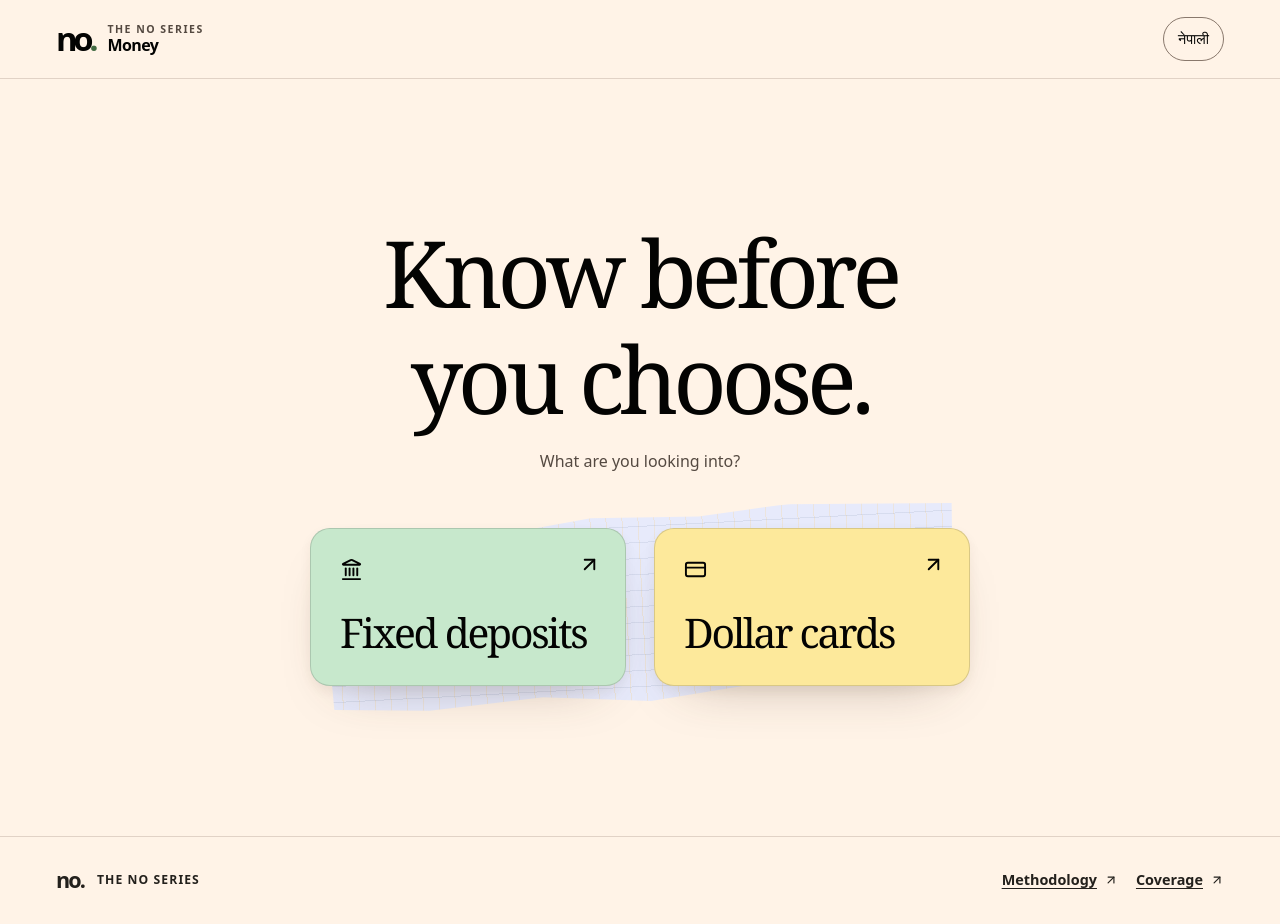
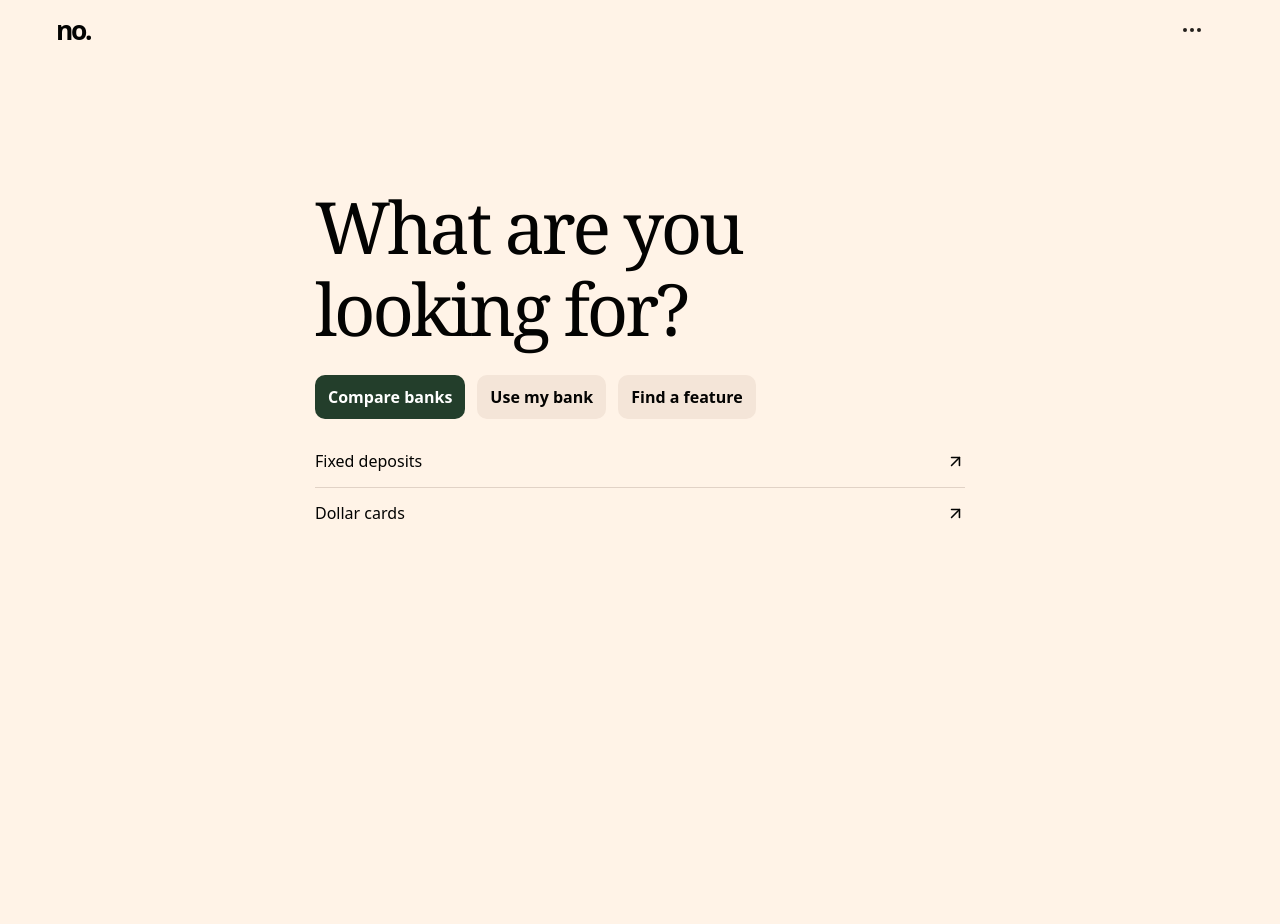
Before and after one commit to rijan-poudel/The-No-Series, a Next.js app: page /en/money in a window 1280 px wide. After the commit the page ends 800 px from the top, so only its background shows below. Built offline with nearby package versions, Linux system fonts and the light colour scheme.

Commit message:
Redesign Money around banking tasks

```diff
--- a/app/[locale]/money/page.tsx
+++ b/app/[locale]/money/page.tsx
@@ -1,13 +1,18 @@
 import { notFound } from "next/navigation";
-import { MoneyHome } from "../../../src/ui/home";
+import { intents, MoneyHome } from "../../../src/ui/home";
 import { isLocale } from "../../../src/ui/copy";
 
 export default async function Money({
   params,
+  searchParams,
 }: {
   params: Promise<{ locale: string }>;
+  searchParams: Promise<{ intent?: string | string[] }>;
 }) {
   const { locale } = await params;
   if (!isLocale(locale)) notFound();
-  return <MoneyHome locale={locale} />;
+  const { intent } = await searchParams;
+  return (
+    <MoneyHome locale={locale} intent={intents.find((key) => key === intent)} />
+  );
 }
--- a/app/styles.css
+++ b/app/styles.css
@@ -1337,3 +1337,191 @@ html[lang="ne"]
   font-weight: 750;
   text-decoration-thickness: 0.14em;
 }
+
+/* Compact navigation and task choices */
+.quiet-header {
+  border: 0;
+}
+.quiet-header .masthead {
+  min-height: 60px;
+}
+.quiet-brand {
+  display: inline-flex;
+  min-height: 44px;
+  align-items: center;
+  font-size: 1.65rem;
+  font-weight: 800;
+  letter-spacing: -0.09em;
+  text-decoration: none;
+}
+.utility-menu {
+  position: relative;
+  z-index: 2;
+}
+.utility-menu summary {
+  display: grid;
+  place-items: center;
+  width: 44px;
+  height: 44px;
+  cursor: pointer;
+  list-style: none;
+}
+.utility-menu summary::-webkit-details-marker,
+.priority-sheet summary::-webkit-details-marker {
+  display: none;
+}
+.utility-menu > div {
+  position: absolute;
+  inset-inline-end: 0;
+  padding: 6px;
+  min-width: max-content;
+  background: #fffaf4;
+  border-radius: 13px;
+  box-shadow: var(--paper-shadow);
+}
+.utility-menu a {
+  display: flex;
+  align-items: center;
+  min-height: 44px;
+  padding-inline: 12px;
+}
+.intent-home {
+  max-width: 650px;
+  padding-block: clamp(48px, 11vw, 125px) 64px;
+}
+.intent-home h1 {
+  font-family: var(--serif);
+  font-weight: 400;
+  font-size: clamp(2.6rem, 7vw, 4.5rem);
+  text-wrap: balance;
+}
+html[lang="ne"] .intent-home h1 {
+  font-family: var(--devanagari);
+}
+.intent-switch {
+  display: flex;
+  flex-wrap: wrap;
+  gap: 8px 12px;
+  margin: 26px 0 16px;
+}
+.intent-switch a,
+.choice-options span {
+  display: inline-flex;
+  align-items: center;
+  min-height: 44px;
+  padding: 7px 13px;
+  border-radius: 10px;
+  background: #f4e5d8;
+  text-decoration: none;
+  font-weight: 650;
+}
+.intent-switch a[aria-current],
+.choice-options input:checked + span {
+  background: #233e2b;
+  color: #fff;
+}
+.intent-links {
+  display: grid;
+}
+.intent-links > a {
+  display: flex;
+  align-items: center;
+  justify-content: space-between;
+  gap: 12px;
+  min-height: 52px;
+  padding: 8px 0;
+  text-decoration: none;
+}
+.intent-links > a:hover {
+  text-decoration: underline;
+}
+.intent-links > a + a {
+  border-top: 1px solid var(--rule);
+}
+.paper-guide {
+  padding-top: clamp(20px, 5vw, 48px);
+}
+.paper-guide h1 {
+  margin: 0 0 24px;
+}
+.catch-paper {
+  box-shadow: none;
+  background: #fbe9a7;
+}
+.priority-sheet {
+  border: 0;
+}
+.priority-sheet > summary {
+  display: flex;
+  gap: 10px;
+  align-items: center;
+  min-height: 44px;
+  list-style: none;
+  cursor: pointer;
+  font-weight: 700;
+}
+.priority-sheet[open] > summary svg {
+  transform: rotate(180deg);
+}
+.guide-form {
+  grid-template-columns: minmax(0, 1fr);
+  gap: 18px;
+}
+.choice-field {
+  border: 0;
+  padding: 0;
+  min-width: 0;
+}
+.choice-field legend {
+  padding: 0;
+  font-size: 0.9rem;
+  margin-bottom: 6px;
+  color: var(--muted);
+}
+.choice-options {
+  display: flex;
+  flex-wrap: wrap;
+  gap: 8px;
+}
+.guide-form .choice-options label {
+  display: inline-flex;
+  cursor: pointer;
+}
+.choice-options input:focus-visible + span {
+  outline: 2px solid var(--focus);
+  outline-offset: 3px;
+}
+.guide-form button {
+  justify-self: stretch;
+  width: 100%;
+  border-radius: 12px;
+  min-height: 48px;
+}
+.card-sources {
+  margin-top: 28px;
+  scroll-margin-top: 12px;
+}
+.card-sources h2 {
+  font-size: clamp(1.4rem, 4vw, 2rem);
+}
+
+.card-source-list {
+  list-style: none;
+  padding: 0;
+  margin: 0;
+}
+.card-source-list > li {
+  padding-block: 12px;
+}
+.card-source-list > li + li {
+  border-top: 1px solid var(--rule);
+}
+.card-source-list a {
+  display: inline-block;
+  font-weight: 700;
+}
+.card-source-list p {
+  color: var(--muted);
+  margin-top: 4px;
+  font-size: 0.9rem;
+}
--- a/next.config.ts
+++ b/next.config.ts
@@ -2,6 +2,7 @@ import type { NextConfig } from "next";
 
 const config: NextConfig = {
   outputFileTracingRoot: process.cwd(),
+  devIndicators: false,
   poweredByHeader: false,
   distDir:
     process.env.MONEY_DEMO === "1" && process.env.NODE_ENV === "development"
--- a/scripts/check-production.mjs
+++ b/scripts/check-production.mjs
@@ -143,10 +143,10 @@ test("built bilingual pages render through Next's server without a listening por
   const ne = await render("/ne/money");
   assert.equal(en.status, 200);
   assert.match(en.html, /<html lang="en"/);
-  assert.match(en.html, /Know before you choose/);
+  assert.match(en.html, /What are you looking for/);
   assert.equal(ne.status, 200);
   assert.match(ne.html, /<html lang="ne"/);
-  assert.match(ne.html, /छान्नुअघि थाहा पाउनुहोस्/);
+  assert.match(ne.html, /के खोज्दै हुनुहुन्छ/);
   const comparison = await render(
     "/ne/money/fixed-deposits?term=12&payout=maturity",
   );
--- a/src/ui/copy.ts
+++ b/src/ui/copy.ts
@@ -6,6 +6,26 @@ export const isLocale = (input: string): input is Locale =>
 export const intlLocale = (locale: Locale) =>
   locale === "ne" ? "ne-NP-u-nu-deva" : "en-IN";
 const words = {
+  bankingChoices: ["What are you looking for?", "के खोज्दै हुनुहुन्छ?"],
+  intentCompare: ["Compare banks", "बैंक तुलना"],
+  intentExisting: ["Use my bank", "आफ्नो बैंक"],
+  intentFeature: ["Find a feature", "सुविधा खोज्नुहोस्"],
+  chooseBank: ["Choose your bank", "आफ्नो बैंक छान्नुहोस्"],
+  bankRates: ["Check deposit rates", "निक्षेपका ब्याजदर हेर्नुहोस्"],
+  cardFees: ["Check dollar card fees", "डलर कार्ड शुल्क हेर्नुहोस्"],
+  quarterlyInterest: ["Quarterly interest", "त्रैमासिक ब्याज"],
+  virtualCardFeature: ["Virtual dollar card", "भर्चुअल डलर कार्ड"],
+  nmbPublishedFees: [
+    "Bank FAQ lists NPR 500 to issue and NPR 500 per reload.",
+    "बैंकको प्रश्नोत्तरमा जारी गर्न रु ५०० र हरेक पटक रकम थप्न रु ५०० उल्लेख छ।",
+  ],
+  nmbTariff: ["NMB tariff archive", "एनएमबीको शुल्क सूची"],
+  officialCardSources: [
+    "Bank fee schedules and card terms",
+    "बैंकका शुल्क र कार्डका सर्तहरू",
+  ],
+  guideOptions: ["Options", "विकल्पहरू"],
+
   bankNotices: ["Published bank notices", "बैंकका प्रकाशित सूचनाहरू"],
   noticeScope: [
     "Advertised annual rates in official notices for personal NPR deposits. Payout and withdrawal terms still need separate confirmation.",
@@ -31,8 +51,8 @@ const words = {
   pickCategory: ["What are you looking into?", "केबारे बुझ्न चाहनुहुन्छ?"],
   categories: ["Categories", "विषयहरू"],
   depositCatchLead: [
-    "Withdrawing early can change the rate you actually receive. Check the early withdrawal terms before you commit.",
-    "समयअघि रकम निकाल्दा पाउने ब्याजदर बदलिन सक्छ। निक्षेप राख्नुअघि समयअघि निकाल्ने सर्त हेर्नुहोस्।",
+    "Withdrawing early can reduce the interest you receive.",
+    "समयअघि रकम निकाल्दा पाउने ब्याज घट्न सक्छ।",
   ],
   cardCatchLead: [
     "A low issuance fee can hide costly reloads. App and branch fees can differ.",
--- a/src/ui/home.tsx
+++ b/src/ui/home.tsx
@@ -1,30 +1,61 @@
-import { ArrowUpRight, CreditCard, Landmark } from "lucide-react";
-import { productPath, t, type Locale } from "./copy";
+import { ArrowUpRight } from "lucide-react";
+import { moneyPath, productPath, t, type Label, type Locale } from "./copy";
 
-export function MoneyHome({ locale }: { locale: Locale }) {
+export const intents = ["compare", "existing", "feature"] as const;
+export type Intent = (typeof intents)[number];
+
+export function MoneyHome({
+  locale,
+  intent,
+}: {
+  locale: Locale;
+  intent?: Intent;
+}) {
+  const home = moneyPath(locale);
+  const deposits = productPath(locale, "fixed-deposits");
+  const cards = productPath(locale, "dollar-cards");
+  const choices: readonly (readonly [Label, string])[] =
+    intent === "existing"
+      ? [
+          ["bankRates", home + "/notices?bank=choose"],
+          ["cardFees", cards + "#fees"],
+        ]
+      : intent === "feature"
+        ? [
+            ["quarterlyInterest", deposits + "?term=12&payout=quarterly#picks"],
+            ["virtualCardFeature", cards + "?fee=issuance&form=virtual#picks"],
+            ["appFee", cards + "?fee=app&form=virtual#picks"],
+          ]
+        : [
+            ["fixed", deposits],
+            ["cards", cards],
+          ];
+  const labels = {
+    compare: "intentCompare",
+    existing: "intentExisting",
+    feature: "intentFeature",
+  } as const;
   return (
-    <section className="paper-home container">
-      <div className="paper-intro">
-        <h1>{t(locale, "beforeChoose")}</h1>
-        <p>{t(locale, "pickCategory")}</p>
-      </div>
-      <div className="paper-choices">
-        <a
-          href={productPath(locale, "fixed-deposits")}
-          className="paper-choice deposit-paper"
-        >
-          <Landmark size={23} aria-hidden />
-          <h2>{t(locale, "fixed")}</h2>
-          <ArrowUpRight size={23} aria-hidden />
-        </a>
-        <a
-          href={productPath(locale, "dollar-cards")}
-          className="paper-choice card-paper"
-        >
-          <CreditCard size={23} aria-hidden />
-          <h2>{t(locale, "cards")}</h2>
-          <ArrowUpRight size={23} aria-hidden />
-        </a>
+    <section className="intent-home container">
+      <h1>{t(locale, "bankingChoices")}</h1>
+      <nav className="intent-switch" aria-label={t(locale, "bankingChoices")}>
+        {intents.map((key) => (
+          <a
+            key={key}
+            href={home + "?intent=" + key}
+            aria-current={(intent ?? "compare") === key ? "page" : undefined}
+          >
+            {t(locale, labels[key])}
+          </a>
+        ))}
+      </nav>
+      <div className="intent-links">
+        {choices.map(([label, href]) => (
+          <a key={label} href={href}>
+            <span>{t(locale, label)}</span>
+            <ArrowUpRight size={19} aria-hidden />
+          </a>
+        ))}
       </div>
     </section>
   );
--- a/src/ui/shell.tsx
+++ b/src/ui/shell.tsx
@@ -1,9 +1,19 @@
 "use client";
 
 import Link from "next/link";
-import { usePathname, useRouter } from "next/navigation";
-import { ArrowUpRight } from "lucide-react";
+import { Suspense } from "react";
+import { usePathname, useSearchParams } from "next/navigation";
+import { Ellipsis } from "lucide-react";
 import { moneyPath, t, type Locale } from "./copy";
+
+function LanguageLink({ target, other }: { target: string; other: Locale }) {
+  const query = useSearchParams().toString();
+  return (
+    <a href={target + (query ? "?" + query : "")} lang={other} hrefLang={other}>
+      {other === "ne" ? "नेपाली" : "English"}
+    </a>
+  );
+}
 
 export function SiteShell({
   locale,
@@ -13,72 +23,42 @@ export function SiteShell({
   children: React.ReactNode;
 }) {
   const current = usePathname();
-  const router = useRouter();
   const other = locale === "en" ? "ne" : "en";
+  const home = moneyPath(locale);
   const target =
     current?.replace(/^\/(en|ne)(?=\/|$)/, "/" + other) ?? moneyPath(other);
-  const home = moneyPath(locale);
-  const category = /^\/(en|ne)\/money\/(fixed-deposits|dollar-cards)$/.test(
-    current,
-  );
+
   return (
     <>
       <a className="skip" href="#content">
         {t(locale, "skip")}
       </a>
-      <header className="site-header">
+      <header className="site-header quiet-header">
         <div className="container masthead">
-          <Link href={home} className="brand">
-            <span className="brand-mark" aria-hidden="true">
-              no<span>.</span>
-            </span>
-            <span className="brand-text">
-              <span>{t(locale, "series")}</span>
-              <strong>{t(locale, "money")}</strong>
-            </span>
+          <Link
+            href={home}
+            className="quiet-brand"
+            aria-label={t(locale, "home")}
+          >
+            <span aria-hidden="true">no.</span>
           </Link>
-          {!category && (
-            <Link
-              prefetch={false}
-              className="switch"
-              href={target}
-              onClick={(event) => {
-                if (
-                  event.metaKey ||
-                  event.ctrlKey ||
-                  event.shiftKey ||
-                  event.altKey
-                )
-                  return;
-                if (location.search || location.hash) {
-                  event.preventDefault();
-                  router.push(target + location.search + location.hash);
-                }
-              }}
-              hrefLang={other}
-              lang={other}
-            >
-              {other === "ne" ? "नेपाली" : "English"}
-            </Link>
-          )}
+          <details className="utility-menu" key={current}>
+            <summary aria-label={t(locale, "menu")}>
+              <Ellipsis size={24} aria-hidden />
+            </summary>
+            <div>
+              <Suspense>
+                <LanguageLink target={target} other={other} />
+              </Suspense>
+              <Link href={home + "/coverage"}>{t(locale, "coverage")}</Link>
+              <Link href={home + "/methodology"}>
+                {t(locale, "methodology")}
+              </Link>
+            </div>
+          </details>
         </div>
       </header>
       <main id="content">{children}</main>
-      <footer className="site-footer">
-        <div className="container footer-row">
-          <Link href={home} className="footer-brand">
-            <span aria-hidden="true">no.</span> {t(locale, "series")}
-          </Link>
-          <div className="footer-links">
-            <Link href={home + "/methodology"}>
-              {t(locale, "methodology")} <ArrowUpRight size={14} aria-hidden />
-            </Link>
-            <Link href={home + "/coverage"}>
-              {t(locale, "coverage")} <ArrowUpRight size={14} aria-hidden />
-            </Link>
-          </div>
-        </div>
-      </footer>
     </>
   );
 }
```
Also changed, not shown: app/[locale]/money/notices/page.tsx (+37 -5 lines), src/ui/choice-field.tsx (added, +31 -0 lines), src/ui/guide.tsx (+107 -86 lines), 3 other files (tests, documents, lock files or other folders).
